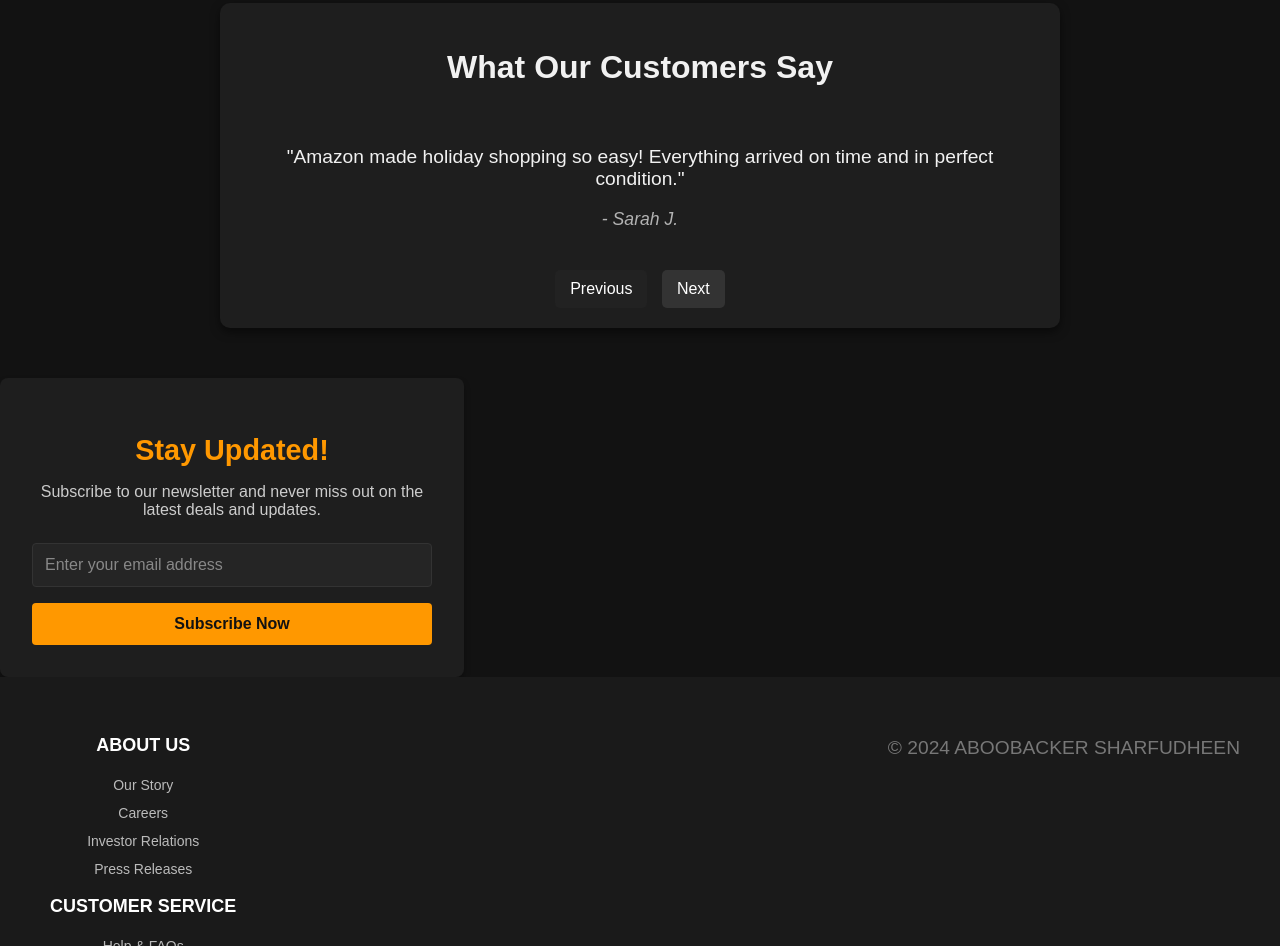
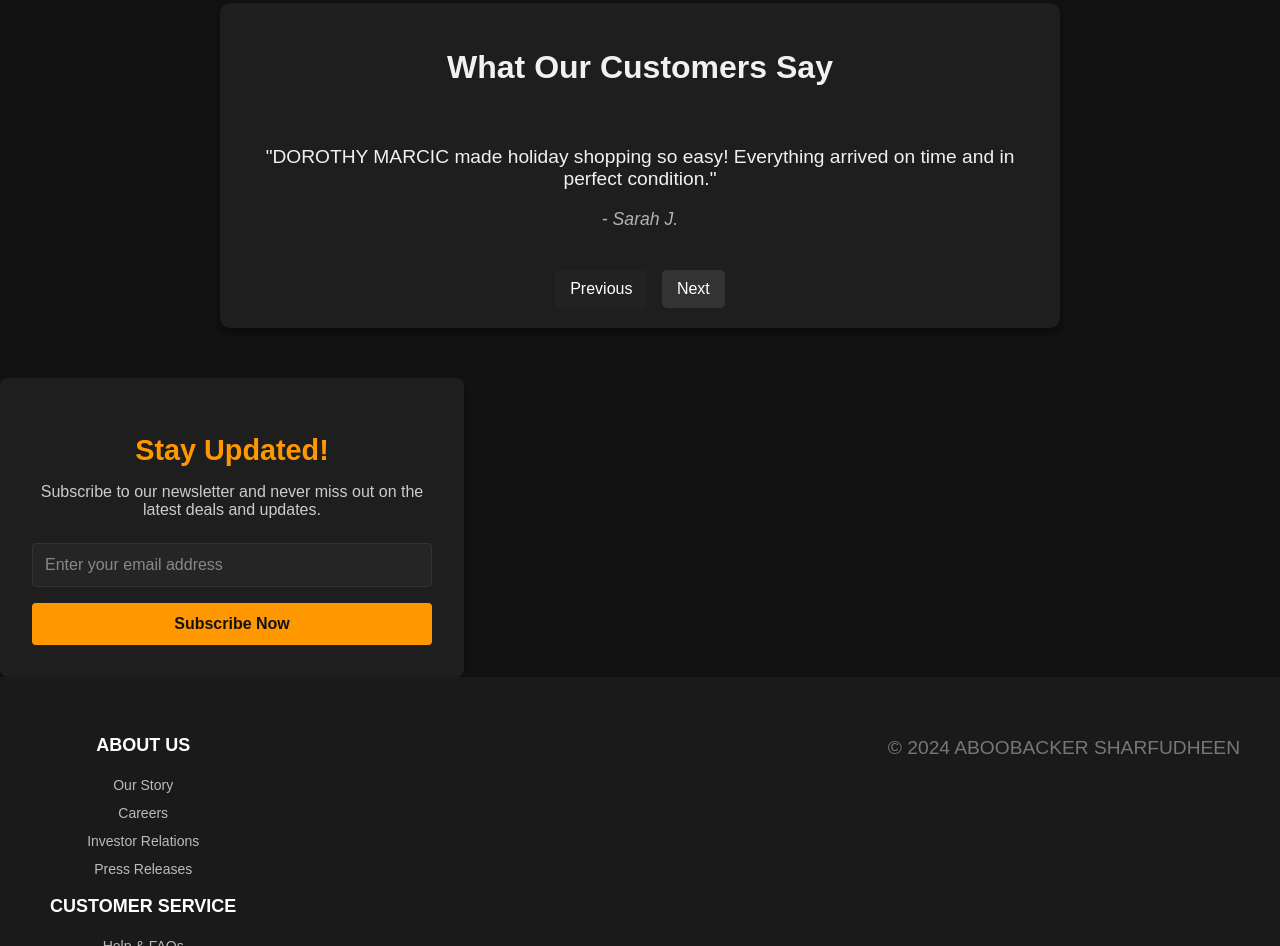
Before and after one commit to abus2/DOROTHY-MARCIC, a plain HTML site: page index.html in a window 1280 px wide. Shown: the part 2949-3895 px from the top of the page. Drawn offline with Linux system fonts and the light colour scheme.

Commit message:
Update index.html

```diff
--- a/index.html
+++ b/index.html
@@ -174,7 +174,7 @@
     <h2>What Our Customers Say</h2>
     <div class="testimonials-slider">
         <div class="testimonial active">
-            <p>"Amazon made holiday shopping so easy! Everything arrived on time and in perfect condition."</p>
+            <p>"DOROTHY MARCIC made holiday shopping so easy! Everything arrived on time and in perfect condition."</p>
             <div class="author">- Sarah J.</div>
         </div>
         <div class="testimonial">
```
